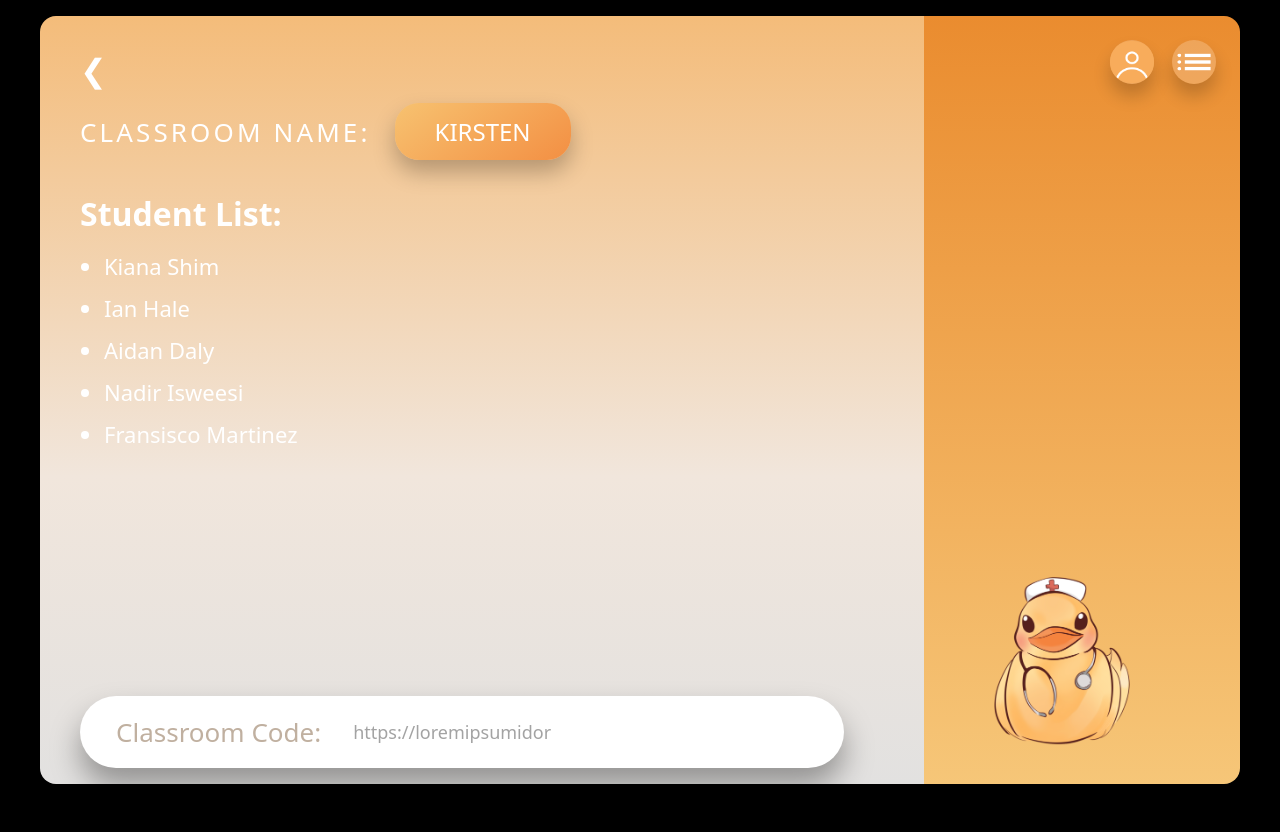
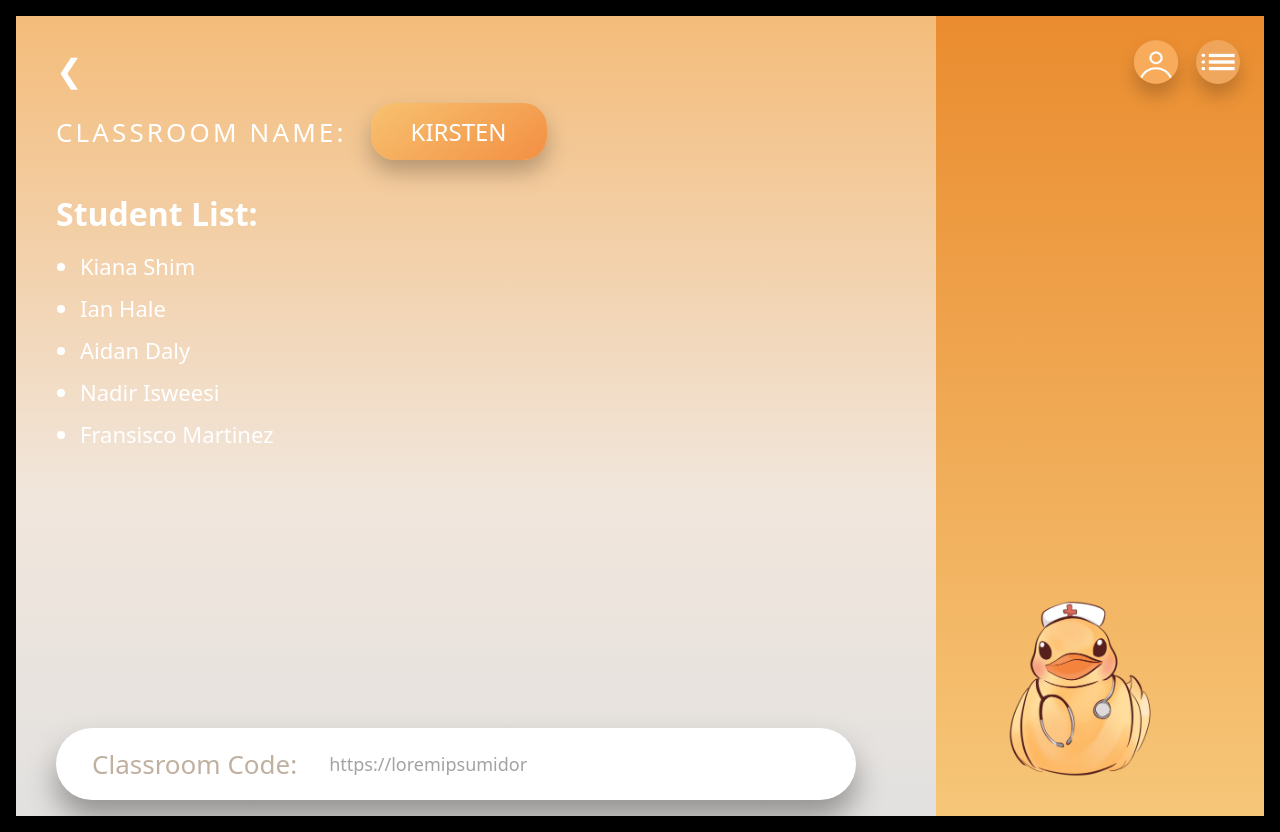
Before and after one commit to dalyai33/NurseSim, a React (Vite) app in the folder web/: page /classroom/students in a window 1280 px wide. Before the commit the page ends 800 px from the top, so only its background shows below. Built offline with nearby package versions, Linux system fonts and the light colour scheme; a web font is replaced by a local one.

Commit message:
Additional UI fixes

```diff
--- a/web/src/styles/layout.css
+++ b/web/src/styles/layout.css
@@ -9,9 +9,8 @@
 
 .app-screen-inner {
   width: 100%;
-  max-width: 1200px; /* similar proportion to your mockups */
-  border-radius: 16px;
-  overflow: hidden;
-  box-shadow: 0 24px 60px rgba(0, 0, 0, 0.45);
-  position: relative;
+  height: 100vh;
+  max-width: none;
+  border-radius: 0;
+  box-shadow: none;
 }
```
